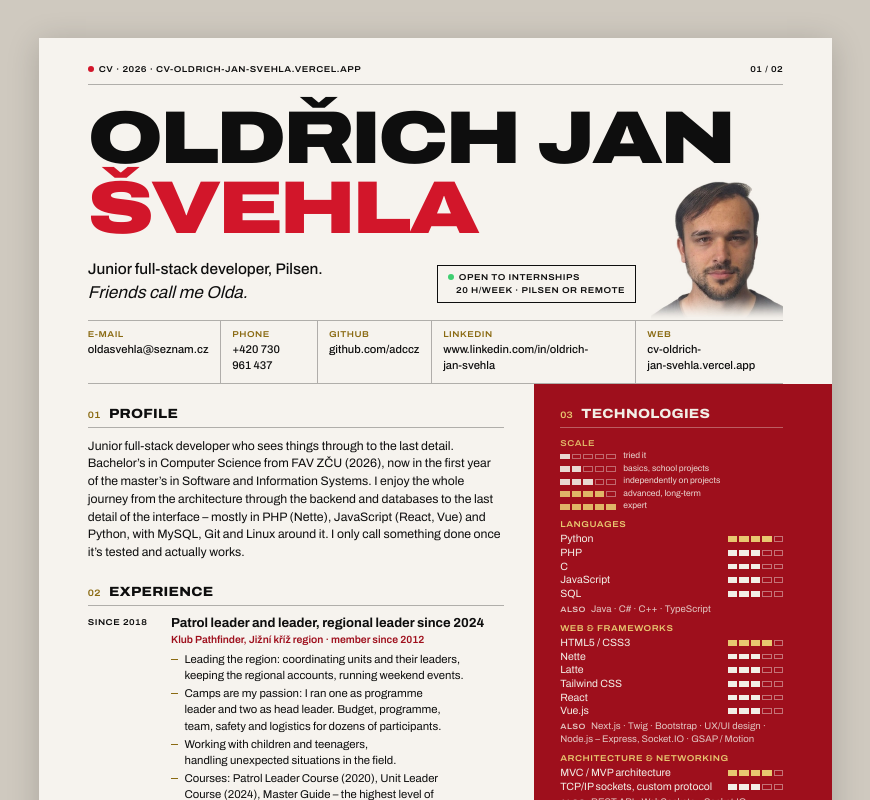
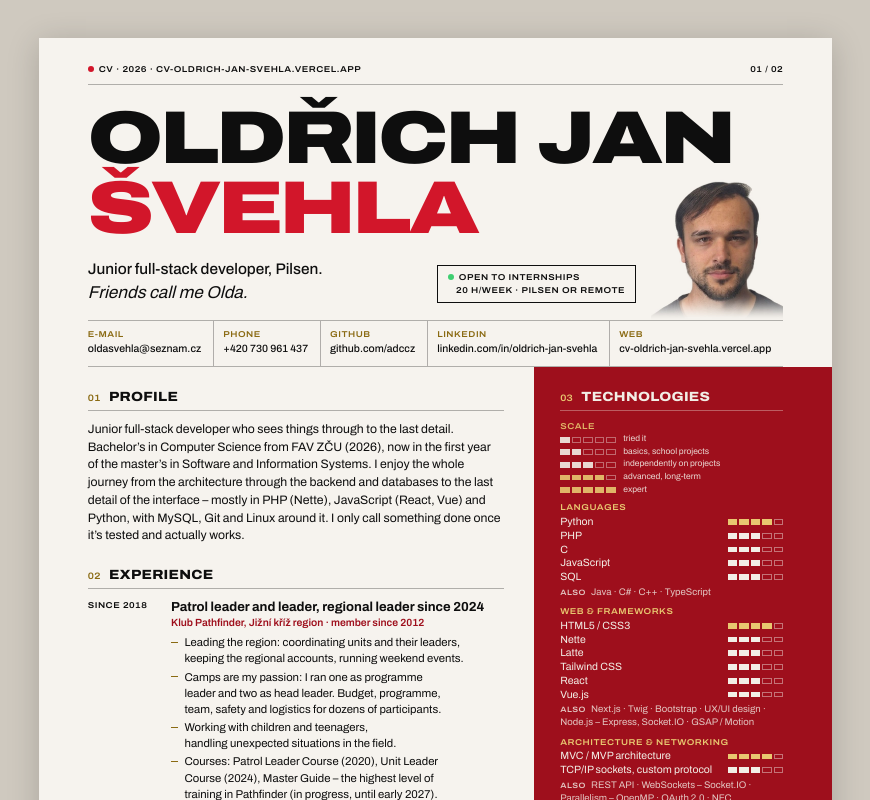
Before and after one commit to ADCCZ/cv-oldjas, a Next.js app: page /cv/print/en/design in a window 1280 px wide. Shown: the top 800 px of the page, without its empty margins (197-1067 px from the left). Built offline with nearby package versions, Linux system fonts and the light colour scheme.

Commit message:
style: fit five contacts on one row in the design CV, keep each label with its value

```diff
--- a/app/cv/print/print.css
+++ b/app/cv/print/print.css
@@ -237,13 +237,15 @@ html.cv-doc body {
   border-block: 0.5pt solid var(--line-strong);
 }
 
+/* Five values (with LinkedIn) share one row – each stays on its line. */
 .cv-contacts li {
   display: flex;
   flex-direction: column;
   gap: 0.5mm;
-  padding: 2.2mm 3mm 2.4mm;
-  font-size: 8.4pt;
+  padding: 2.2mm 2.4mm 2.4mm;
+  font-size: 7.9pt;
   font-weight: 500;
+  white-space: nowrap;
 }
 
 .cv-contacts li:first-child {
--- a/components/cv/PlainCv.tsx
+++ b/components/cv/PlainCv.tsx
@@ -22,7 +22,10 @@ export function PlainCv(props: CvProps) {
           {contacts(t).map((c, i) => (
             <span key={c.label}>
               {i ? " | " : null}
-              {c.label}: <a href={c.href}>{c.value}</a>
+              {/* A label never ends a line without its value. */}
+              <span style={{ whiteSpace: "nowrap" }}>
+                {c.label}: <a href={c.href}>{c.value}</a>
+              </span>
             </span>
           ))}
         </p>
--- a/components/cv/shared.ts
+++ b/components/cv/shared.ts
@@ -11,9 +11,9 @@ export type CvProps = { t: Dictionary; locale: Locale };
 /** The year in the header – the PDFs are regenerated by hand, so it is the year of `npm run cv`. */
 export const cvYear = new Date().getFullYear();
 
-/** "https://github.com/adccz/" → "github.com/adccz" – links stay readable on paper. */
+/** "https://www.linkedin.com/in/x/" → "linkedin.com/in/x" – links stay readable on paper. */
 export function bare(url: string): string {
-  return url.replace(/^https?:\/\//, "").replace(/\/$/, "");
+  return url.replace(/^https?:\/\/(www\.)?/, "").replace(/\/$/, "");
 }
 
 /** Contact cells of both CVs – the phone number appears only here, never on the website. */
```
